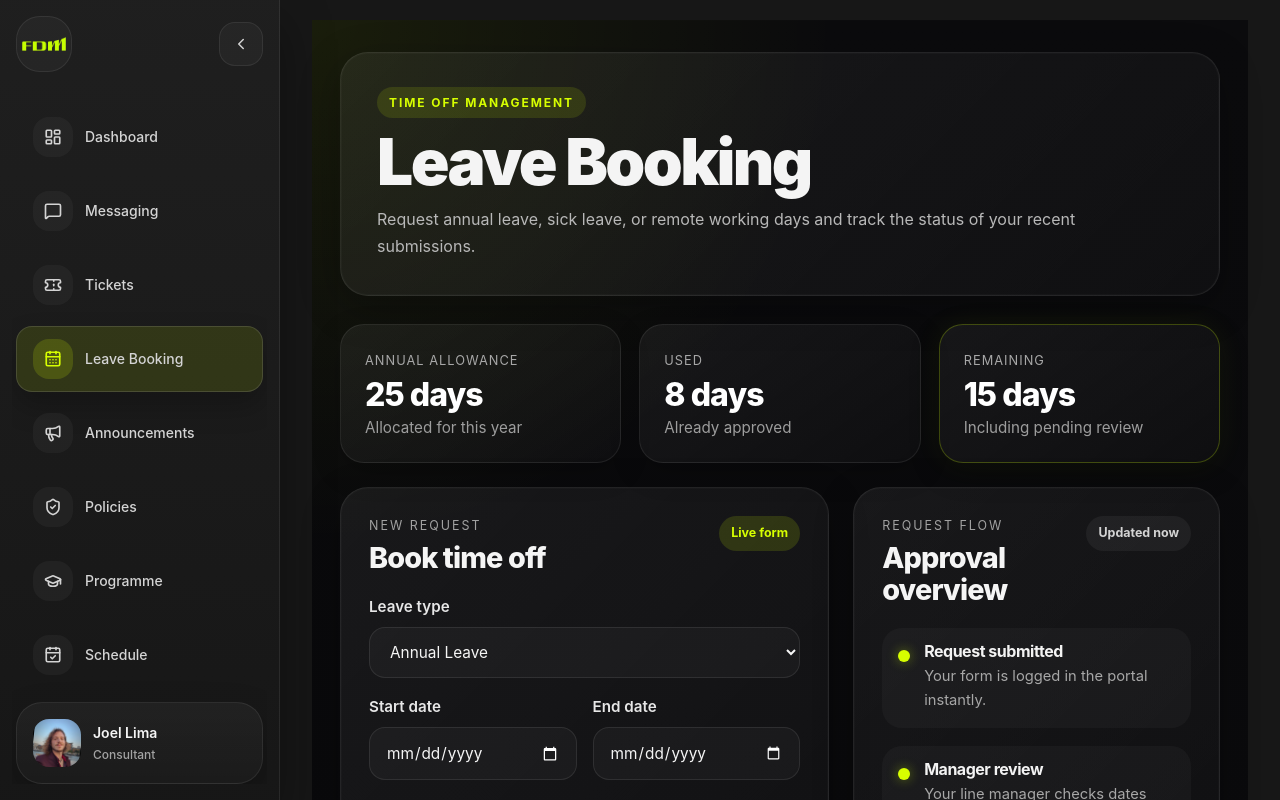
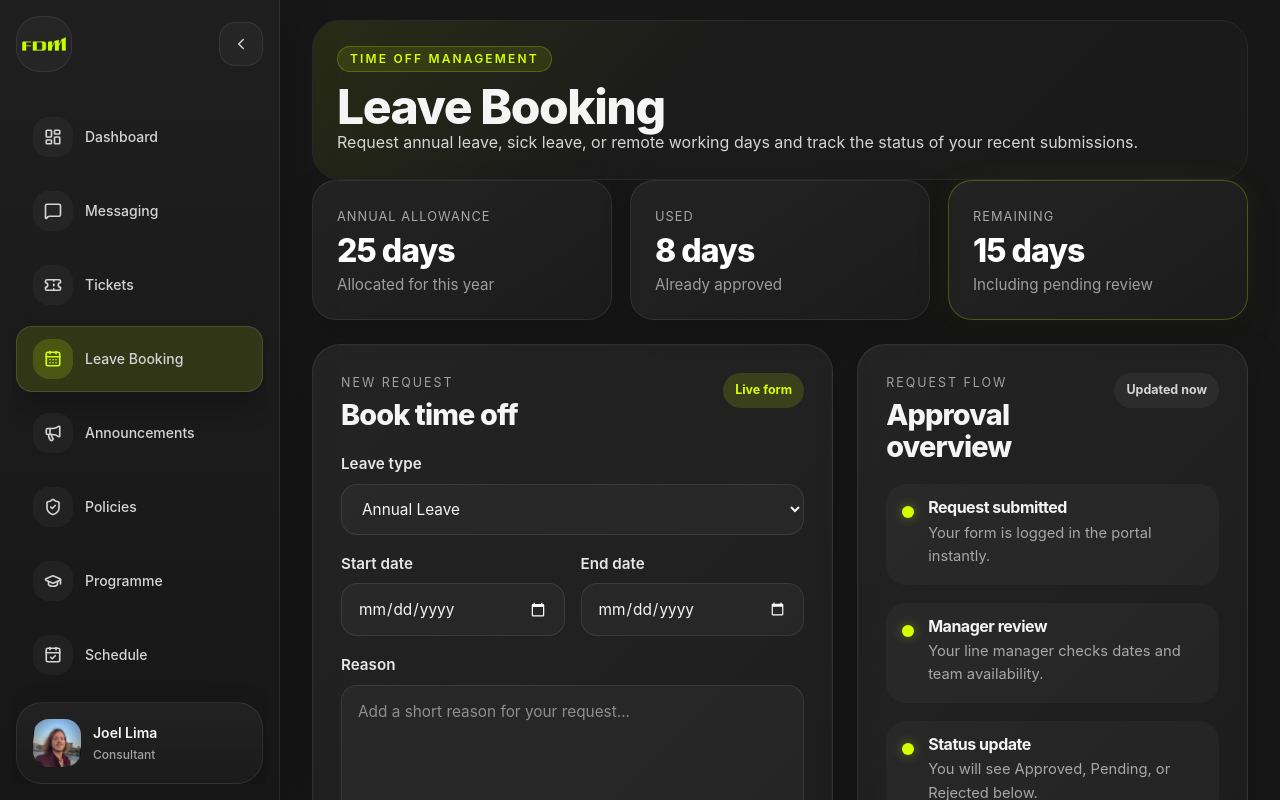
Before and after one commit to FowzanRaja/employee-portal, a React (Vite) app in the folder frontend/: page /leave in a window 1280 px wide. Shown: the top 800 px of the page. Built offline with nearby package versions, Linux system fonts and the light colour scheme.

Commit message:
Dashboard and leave page changes

```diff
--- a/frontend/src/components/Title.jsx
+++ b/frontend/src/components/Title.jsx
@@ -4,14 +4,14 @@ export default function Title({ badge = 'FDM Staff Portal', title = '', subtitle
   return (
     <section className="overflow-hidden rounded-[28px] border border-[color:var(--fdm-border)] p-0">
       <div className="flex flex-col gap-6 bg-[linear-gradient(135deg,rgba(215,255,0,0.09),rgba(255,255,255,0.02)_38%,rgba(255,255,255,0.01))] px-6 py-6 lg:flex-row lg:items-end lg:justify-between">
-        <div className="space-y-3">
+        <div className="space-y-3 flex-1">
           <span className="inline-flex items-center rounded-full border border-[rgba(215,255,0,0.22)] bg-[rgba(215,255,0,0.1)] px-3 py-1 text-xs font-semibold uppercase tracking-[0.18em] text-[var(--fdm-lime)]">
             {badge}
           </span>
           <div className="space-y-2">
             <h1 className="text-4xl font-black tracking-[-0.04em] text-[var(--fdm-text)] sm:text-5xl">{title}</h1>
             {subtitle ? (
-              <p className="max-w-2xl text-sm text-[var(--fdm-text-soft)] sm:text-base">{subtitle}</p>
+              <p className="w-full text-sm text-[var(--fdm-text-soft)] sm:text-base">{subtitle}</p>
             ) : null}
           </div>
         </div>
--- a/frontend/src/pages/DashboardPage.jsx
+++ b/frontend/src/pages/DashboardPage.jsx
@@ -137,8 +137,8 @@ export default function DashboardPage() {
         <section className="rounded-[28px] border border-[color:var(--fdm-border-strong)] bg-[var(--fdm-surface)] p-5">
           <div className="flex items-center justify-between">
             <div>
-              <p className="text-sm uppercase tracking-[0.18em] text-[var(--fdm-text-muted)]">My Activity</p>
-              <h2 className="mt-2 text-2xl font-black tracking-[-0.03em] text-[var(--fdm-text)]">Recent actions</h2>
+              <p className="text-sm text-[var(--fdm-text-muted)]">My Activity</p>
+              <h2 className="mt-3 text-2xl font-black tracking-[-0.03em] text-[var(--fdm-text)]">Recent actions</h2>
             </div>
             <Link to="/activity" className="text-sm inline-flex items-center gap-2 group">
               <span className="text-[var(--fdm-text-soft)] group-hover:text-[var(--fdm-lime)]">View all</span>
@@ -156,8 +156,8 @@ export default function DashboardPage() {
         <section className="rounded-[28px] border border-[color:var(--fdm-border-strong)] bg-[var(--fdm-surface)] p-5">
           <div className="flex items-center justify-between">
             <div>
-              <p className="text-sm uppercase tracking-[0.18em] text-[var(--fdm-text-muted)]">Latest Announcements</p>
-              <h2 className="mt-2 text-2xl font-black tracking-[-0.03em] text-[var(--fdm-text)]">Latest Announcements</h2>
+              <p className="text-sm text-[var(--fdm-text-muted)]">Information</p>
+              <h2 className="mt-3 text-2xl font-black tracking-[-0.03em] text-[var(--fdm-text)]">Latest Announcements</h2>
             </div>
             <span className="text-xs font-semibold uppercase tracking-[0.12em] text-[var(--fdm-lime)]">Updated now</span>
           </div>
--- a/frontend/src/pages/LeavePage.jsx
+++ b/frontend/src/pages/LeavePage.jsx
@@ -1,5 +1,6 @@
 import React, { useState } from "react";
 import "./LeavePage.css";
+import Title from "../components/Title";
 
 const initialRequests = [
   {
@@ -119,18 +120,12 @@ export default function LeavePage() {
   };
 
   return (
-    <div className="leave-page">
-      <div className="leave-page-container">
-        <section className="leave-hero">
-          <div>
-            <p className="leave-eyebrow">TIME OFF MANAGEMENT</p>
-            <h1 className="leave-title">Leave Booking</h1>
-            <p className="leave-subtitle">
-              Request annual leave, sick leave, or remote working days and track
-              the status of your recent submissions.
-            </p>
-          </div>
-        </section>
+    <>
+        <Title
+          badge="TIME OFF MANAGEMENT"
+          title="Leave Booking"
+          subtitle="Request annual leave, sick leave, or remote working days and track the status of your recent submissions."
+        />
 
         <section className="leave-stats">
           <div className="leave-stat-card">
@@ -333,7 +328,6 @@ export default function LeavePage() {
             </div>
           </div>
         </section>
-      </div>
-    </div>
+    </>
   );
 }
```
